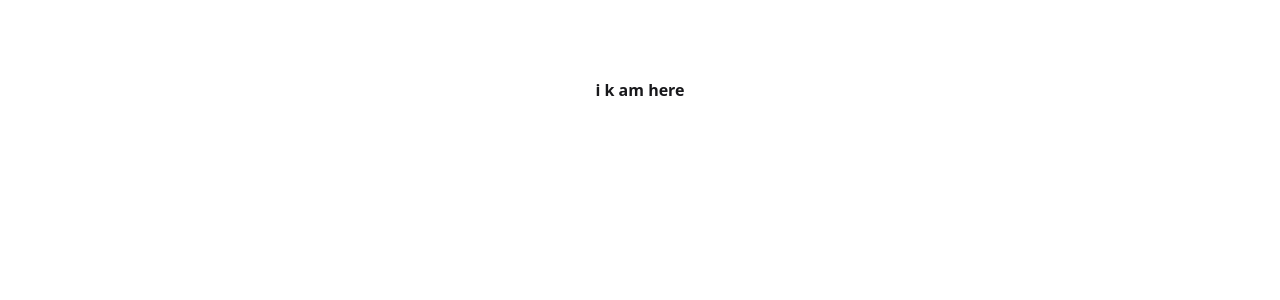
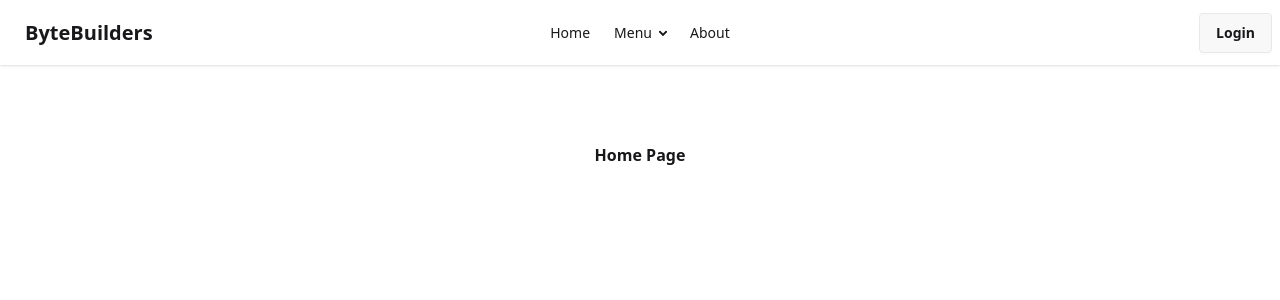
Before and after one commit to shahnewaz5646455/GitHub-collaboration, a Next.js app: page / in a window 1280 px wide. Shown: the top 300 px of the page. Built offline with nearby package versions, Linux system fonts and the light colour scheme.

Commit message:
Navbar added

```diff
--- a/src/app/layout.js
+++ b/src/app/layout.js
@@ -1,5 +1,6 @@
 import { Geist, Geist_Mono } from "next/font/google";
 import "./globals.css";
+import Navbar from "@/components/Navbar";
 
 const geistSans = Geist({
   variable: "--font-geist-sans",
@@ -12,17 +13,18 @@
 });
 
 export const metadata = {
-  title: "Create Next App",
-  description: "Generated by create next app",
+  title: "Git Collaborator",
+  description: "A collaborative platform for Git users",
 };
 
 export default function RootLayout({ children }) {
   return (
-    <html lang="en">
+    <html lang="en"  data-theme="light">
       <body
         className={`${geistSans.variable} ${geistMono.variable} antialiased`}
       >
-        {children}
+        <Navbar />
+        <div className="min-h-screen flex flex-col">{children}</div>
       </body>
     </html>
   );
--- a/src/app/page.js
+++ b/src/app/page.js
@@ -3,7 +3,7 @@
 export default function Home() {
   return (
     <div className="font-sans grid grid-rows-[20px_1fr_20px] items-center justify-items-center min-h-screen p-8 pb-20 gap-16 sm:p-20">
-      <h1 className="font-bold">i k am here</h1>
+      <h1 className="font-bold">Home Page</h1>
     </div>
   );
 }
--- /dev/null
+++ b/src/components/Navbar.jsx
@@ -0,0 +1,47 @@
+import React from 'react'
+
+export default function Navbar() {
+  return (
+    <div className="navbar bg-base-100 shadow-sm">
+  <div className="navbar-start">
+    <div className="dropdown">
+      <div tabIndex={0} role="button" className="btn btn-ghost lg:hidden">
+        <svg xmlns="http://www.w3.org/2000/svg" className="h-5 w-5" fill="none" viewBox="0 0 24 24" stroke="currentColor"> <path strokeLinecap="round" strokeLinejoin="round" strokeWidth="2" d="M4 6h16M4 12h8m-8 6h16" /> </svg>
+      </div>
+      <ul
+        tabIndex={0}
+        className="menu menu-sm dropdown-content bg-base-100 rounded-box z-1 mt-3 w-52 p-2 shadow">
+        <li><a>Home</a></li>
+        <li>
+          <a>Menu</a>
+          <ul className="p-2">
+            <li><a>Submenu 1</a></li>
+            <li><a>Submenu 2</a></li>
+          </ul>
+        </li>
+        <li><a>About</a></li>
+      </ul>
+    </div>
+    <a className="btn btn-ghost text-xl">ByteBuilders</a>
+  </div>
+  <div className="navbar-center hidden lg:flex">
+    <ul className="menu menu-horizontal px-1">
+      <li><a>Home</a></li>
+      <li>
+        <details>
+          <summary>Menu</summary>
+          <ul className="p-2">
+            <li><a>Submenu 1</a></li>
+            <li><a>Submenu 2</a></li>
+          </ul>
+        </details>
+      </li>
+      <li><a>About</a></li>
+    </ul>
+  </div>
+  <div className="navbar-end">
+    <a className="btn">Login</a>
+  </div>
+</div>
+  )
+}
```
